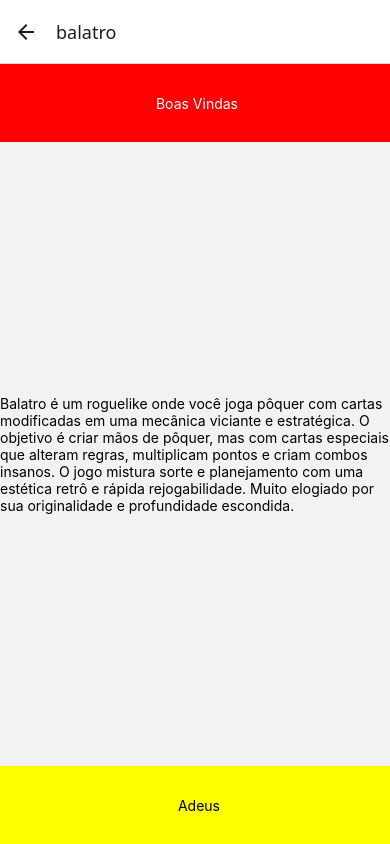
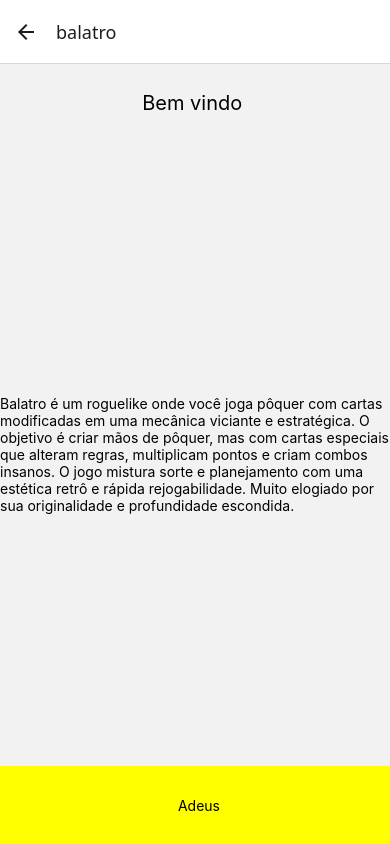
Before and after one commit to Resutemon1/projetoMobileReactNative, a React Native app: screen /balatro in a window 390 px wide. Built offline with nearby package versions, Linux system fonts and the light colour scheme; no server answers.

Commit message:
pouco de estilo

```diff
--- a/assets/Estilo.js
+++ b/assets/Estilo.js
@@ -4,7 +4,6 @@
 export const estilo = StyleSheet.create({
   header:{
       flex: 0.1,
-      backgroundColor: 'red',
       justifyContent:'center',
       alignItems: 'center'
   },
@@ -76,4 +75,13 @@
     textAlign: 'center',
     color: 'blue',
   },
+  layoutImage:{
+    flex:0.9,
+    flexDirection: 'row',
+    flexWrap: 'wrap',
+    padding: 5,
+    backgroundColor:'green',
+    justifyContent:'center',
+    alignSelf:'center'
+  }
 });
--- a/components/Header.js
+++ b/components/Header.js
@@ -1,9 +1,12 @@
 import { Text, SafeAreaView, StyleSheet,View } from 'react-native';
 import{estilo} from'../assets/Estilo'
+import { useAuth } from '../context/useAuth'
+
 export default function Header() {
+  const { user, setUser } = useAuth();
   return (
     <View style={estilo.header}>
-      <Text style = {{color: 'white'}}>  Boas Vindas </Text>
+         <Text style={estilo.subtitulo}>Bem vindo {user?.email}</Text>
     </View>
   );
 }
--- a/screens/Menu.js
+++ b/screens/Menu.js
@@ -1,10 +1,14 @@
-import { Text, View, StyleSheet,SafeAreaView, Image,Button,Pressable ,ImageBackground} from 'react-native';
+import { Text, View, StyleSheet,SafeAreaView, Image,Button,Pressable ,ImageBackground,TouchableOpacity} from 'react-native';
 import{estilo} from '../assets/Estilo'
 import {auth} from '../FirebaseConfig'
 import { getAuth } from 'firebase/auth';
 import { useAuth } from '../context/useAuth'
+import { TextInput } from 'react-native-web';
+import { useState } from 'react';
+import Header from '../components/Header';
 export default function Menu({navigation}) {
   const { user, setUser } = useAuth();
+  const{salario,setSalario} = useState();
   getAuth().onAuthStateChanged((user)=>{
     if(!user){
       navigation.reset({
@@ -18,14 +22,54 @@
   const handleLogout = async() =>{
     auth.signOut()
   };
+  const handleModal = ()=>{
+
+  };
   return (
     <SafeAreaView style={{flex: 1}}>
 
+    <Header/>
 
-     <Text style={estilo.subtitulo}>Usuario: {user?.email}</Text>
+      <View style =  {estilo.layoutImage}>
+     <TouchableOpacity onPress={()=>{handleModal()}}>
 
+        <Image
+        style ={{height:125,width:200,resizeMode:'contain',padding:5}}
+        source = {{uri: 'https://shared.fastly.steamstatic.com/store_item_assets/steam/apps/1687950/capsule_616x353.jpg?t=1733297467'}}
+        />
 
+      <Text style = {{allignItens: 'center'}}>colocar salario</Text>
+     </TouchableOpacity>
+     <TouchableOpacity onPress={()=>{handleModal()}}>
 
+        <Image
+        style ={{height:125,width:200,resizeMode:'contain',padding:5}}
+        source = {{uri: 'https://shared.fastly.steamstatic.com/store_item_assets/steam/apps/1687950/capsule_616x353.jpg?t=1733297467'}}
+        />
+
+      <Text style = {{allignItens: 'center'}}>adicionar conta a pagar</Text>
+     </TouchableOpacity>
+
+     <TouchableOpacity onPress={()=>{handleModal()}}>
+
+        <Image
+        style ={{height:125,width:200,resizeMode:'contain',padding:5}}
+        source = {{uri: 'https://shared.fastly.steamstatic.com/store_item_assets/steam/apps/1687950/capsule_616x353.jpg?t=1733297467'}}
+        />
+
+      <Text style = {{allignItens: 'center'}}>adicionar emprestimo</Text>
+     </TouchableOpacity>
+      <TouchableOpacity onPress={()=>{handleModal()}}>
+
+        <Image
+        style ={{height:125,width:200,resizeMode:'contain',padding:5}}
+        source = {{uri: 'https://shared.fastly.steamstatic.com/store_item_assets/steam/apps/1687950/capsule_616x353.jpg?t=1733297467'}}
+        />
+
+      <Text style = {{allignItens: 'center'}}>adicionar investimento</Text>
+     </TouchableOpacity>
+
+      </View>
       <Button
           title="deslogar"
 
```
